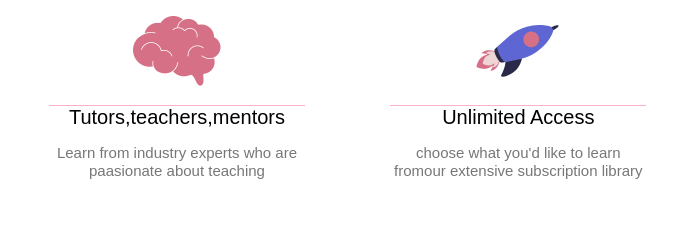
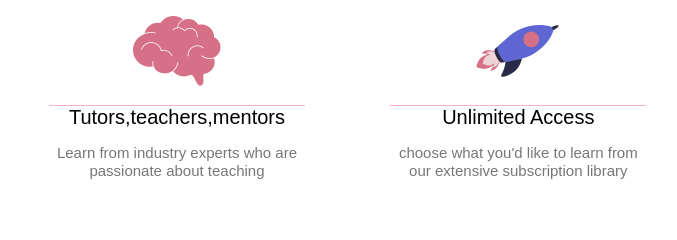
Before and after one commit to AidaDk1/website, a plain HTML site: page index.html in a window 1280 px wide. Shown: the part 2555-2795 px from the top of the page, 463-1140 px from the left. Drawn offline with Linux system fonts and the light colour scheme.

Commit message:
Update index.html

```diff
--- a/index.html
+++ b/index.html
@@ -75,14 +75,14 @@ and improve themselves.It is very useful to learn something,because it is  easy
  <div class ="feature-col">
  <img src="pic-2.png">
  <h4> Tutors,teachers,mentors</h4>
- <p> Learn from industry experts who are paasionate
+ <p> Learn from industry experts who are passionate
  about teaching</p>
  </div>
 
  <div class ="feature-col">
  <img src="pic-3.png">
  <h4>  Unlimited Access</h4>
- <p> choose what you'd like to learn fromour extensive
+ <p> choose what you'd like to learn from our extensive
  subscription library</p>
  </div>
  </div>
```
